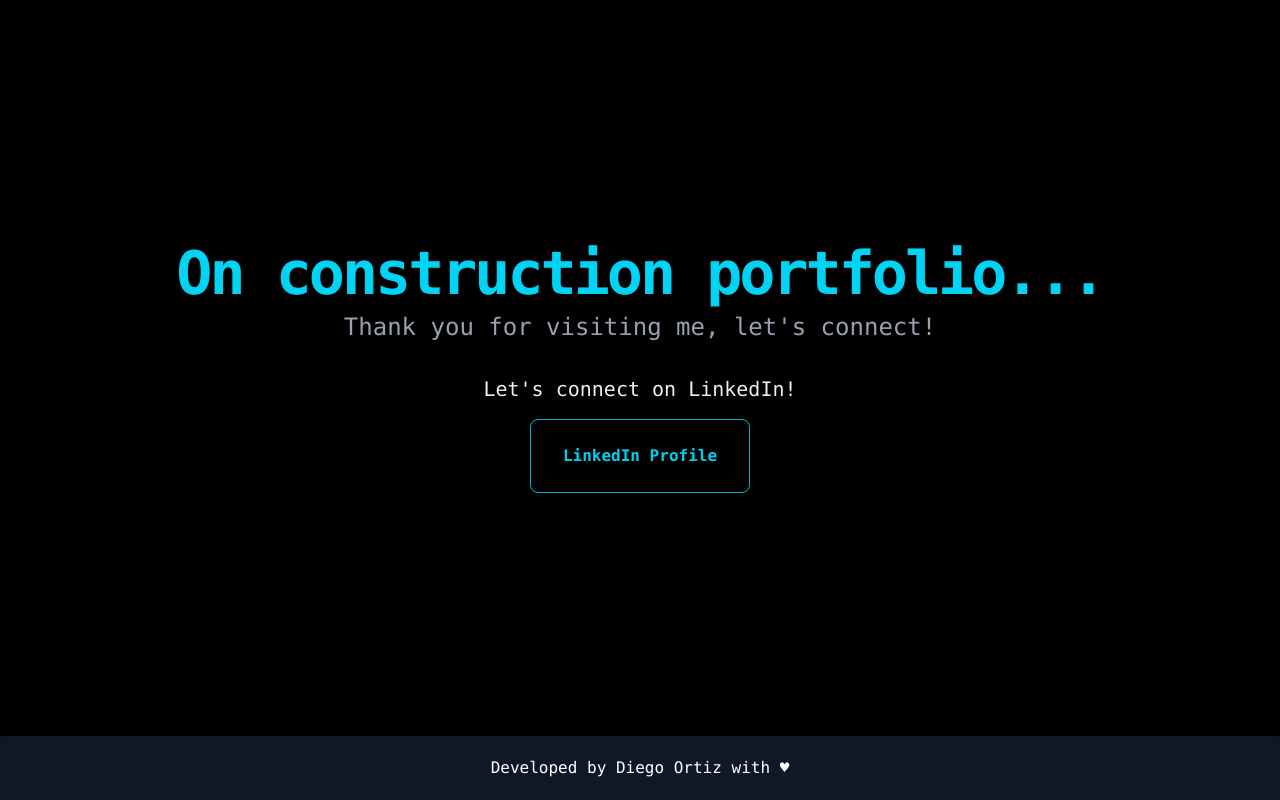
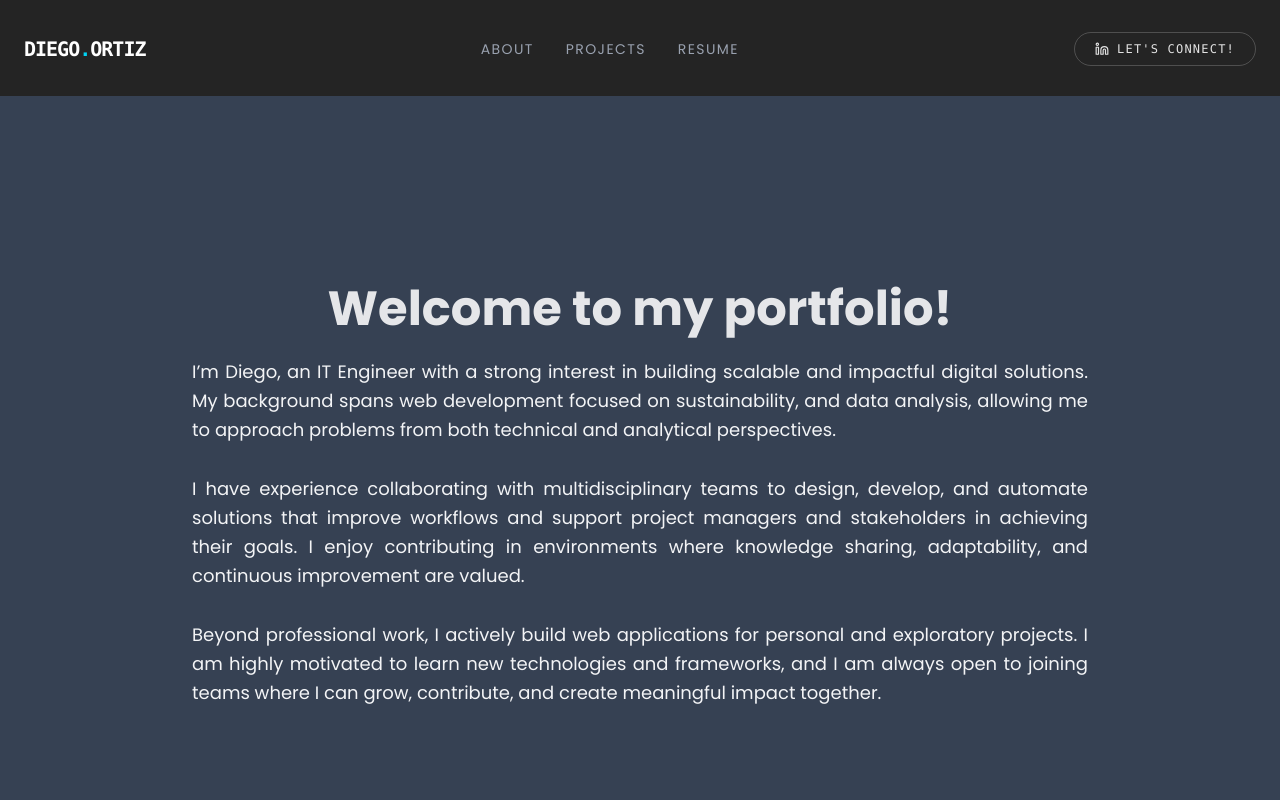
Before and after one commit to DiegoAOV02/Personal-Portfolio, a React (Vite) app: page / in a window 1280 px wide. Shown: the top 800 px of the page. Built offline with nearby package versions, Linux system fonts and the light colour scheme.

Commit message:
feat: draft for the ui
- remove the entire construction message
- drafting the ui by updating several components

```diff
--- a/src/App.tsx
+++ b/src/App.tsx
@@ -1,13 +1,12 @@
 import "./App.css";
 import "./index.css";
 import Footer from "./components/Footer/Footer";
-// import Header from "./components/Header/Header";
+import Header from "./components/Header/Header";
 import LoadingScreen from "./components/LoadingScreen/LoadingScreen";
 import { useState } from "react";
-import { motion } from "framer-motion";
-// import About from "./components/Sections/About";
-// import Projects from "./components/Sections/Projects";
-// import Resume from "./components/Sections/Resume";
+import About from "./components/Sections/About";
+import Projects from "./components/Sections/Projects";
+import Resume from "./components/Sections/Resume";
 
 function App() {
   const [isLoaded, setIsLoaded] = useState(false); // State to track if the loading screen is complete
@@ -26,7 +25,7 @@ function App() {
       ) : (
         <>
           {/* Commented section to display a "Construction Message". */}
-          {/* <div className="flex flex-col min-h-screen">
+          <div className="flex flex-col min-h-screen">
             <Header />
             <main className="flex-grow pt-24 scroll-smooth">
               <section id="about">
@@ -39,52 +38,9 @@ function App() {
                 <Resume />
               </section>
             </main>
-            <Footer />
-          </div> */}
+          </div>
 
-          <div className="flex flex-col min-h-screen bg-black text-gray-100 font-mono">
-            <main className="flex-grow flex items-center justify-center p-6">
-              <motion.div
-                initial={{ opacity: 0, scale: 0.9 }}
-                animate={{ opacity: 1, scale: 1 }}
-                transition={{ duration: 0.8, ease: "easeOut" }}
-                className="text-center space-y-8"
-              >
-                {/* Construction message */}
-                <div className="space-y-2">
-                  <h1 className="text-4xl md:text-6xl font-bold text-cyan-400 tracking-tighter">
-                    On construction portfolio...
-                  </h1>
-                  <p className="text-lg md:text-2xl text-gray-400">
-                    Thank you for visiting me, let's connect!
-                  </p>
-                </div>
-
-                {/* LinkedIn */}
-                <motion.div
-                  initial={{ opacity: 0 }}
-                  animate={{ opacity: 1 }}
-                  transition={{ delay: 0.5, duration: 1 }}
-                  className="flex flex-col items-center gap-4"
-                >
-                  <p className="text-xl">Let's connect on LinkedIn!</p>
-                  <a
-                    href="https://www.linkedin.com/in/diego-ortizv/"
-                    target="_blank"
-                    rel="noopener noreferrer"
-                    className="group relative px-8 py-6 bg-transparent border border-cyan-500 text-cyan-400 rounded-lg overflow-hidden transition-all duration-300 hover:text-black"
-                  >
-                    <span className="relative z-10 font-bold">
-                      LinkedIn Profile
-                    </span>
-                    <div className="absolute inset-0 bg-cyan-500 translate-y-full group-hover:translate-y-0 transition-transform duration-300"></div>
-                  </a>
-                </motion.div>
-              </motion.div>
-            </main>
-
-            <Footer />
-          </div>
+          <Footer />
         </>
       )}
     </>
--- a/src/components/Header/Header.tsx
+++ b/src/components/Header/Header.tsx
@@ -1,60 +1,86 @@
-import { useEffect, useRef, useState } from "react";
+import { useState, useEffect } from "react";
+import { AnimatePresence } from "framer-motion";
 import Logo from "./Logo";
 import NavDesktop from "./NavDesktop";
+import HamburgerButton from "./HamburgerButton";
 import NavMobile from "./NavMobile";
-import HamburgerButton from "./HamburgerButton";
-import useScrollSpy from "../../hooks/useScrollSpy";
 
-function Header() {
-  const [open, setOpen] = useState(false);
-  const [isScrolled, setIsScrolled] = useState(false);
-
-  const activeSection = useScrollSpy(["about", "projects", "resume"]);
-
-  const headerRef = useRef<HTMLDivElement>(null);
+const Header = () => {
+  const [isOpen, setIsOpen] = useState(false);
+  const [scrolled, setScrolled] = useState(false);
+  // NavMobile requires an activeSection string according to the error
+  const [activeSection] = useState("about");
 
   useEffect(() => {
-    const onScroll = () => {
-      setIsScrolled(window.scrollY > 10);
+    const handleScroll = () => {
+      setScrolled(window.scrollY > 50);
+
+      // Optional: Logic to update activeSection based on scroll position
+      // For now, we'll keep a default to satisfy the TypeScript requirement
     };
-    window.addEventListener("scroll", onScroll);
-    return () => window.removeEventListener("scroll", onScroll);
+    window.addEventListener("scroll", handleScroll);
+    return () => window.removeEventListener("scroll", handleScroll);
   }, []);
-
-  // Detect click outside of the header
-  useEffect(() => {
-    if (!open) return;
-
-    const handleOutsideClick = (event: MouseEvent) => {
-      if (
-        headerRef.current &&
-        !headerRef.current.contains(event.target as Node)
-      ) {
-        setOpen(false);
-      }
-    };
-
-    document.addEventListener("mousedown", handleOutsideClick);
-    return () => {
-      document.removeEventListener("mousedown", handleOutsideClick);
-    };
-  }, [open]);
 
   return (
     <header
-      ref={headerRef}
-      className={`fixed top-0 left-0 w-full z-50 transition-all duration-300 backdrop-blur-md ${
-        isScrolled ? "bg-gray-800/70 py-2 shadow-md" : "bg-transparent py-4"
-      } px-4 sm:px-6 md:px-8 text-white`}
+      className={`fixed top-0 left-0 w-full z-50 transition-all duration-500 ${
+        scrolled
+          ? "py-4 bg-black/50 backdrop-blur-md border-b border-white/5"
+          : "py-8 bg-transparent"
+      }`}
     >
-      <div className="flex items-center justify-between py-3">
+      <div className="max-w-7xl mx-auto px-6 flex items-center justify-between">
         <Logo />
-        <HamburgerButton open={open} setOpen={setOpen} />
-        <NavDesktop activeSection={activeSection} />
+
+        <NavDesktop />
+
+        <div className="hidden md:block">
+          <a
+            href="https://www.linkedin.com/in/diego-ortizv/"
+            target="_blank"
+            rel="noopener noreferrer"
+            className="group flex items-center gap-2 px-5 py-2 border border-white/20 rounded-full text-xs uppercase tracking-widest hover:bg-white hover:text-black transition-all duration-300 font-mono"
+          >
+            {/* LinkedIn SVG Icon */}
+            <svg
+              xmlns="http://www.w3.org/2000/svg"
+              width="14"
+              height="14"
+              viewBox="0 0 24 24"
+              fill="none"
+              stroke="currentColor"
+              strokeWidth="2"
+              strokeLinecap="round"
+              strokeLinejoin="round"
+              className="transition-colors duration-300"
+            >
+              <path d="M16 8a6 6 0 0 1 6 6v7h-4v-7a2 2 0 0 0-2-2 2 2 0 0 0-2 2v7h-4v-7a6 6 0 0 1 6-6z" />
+              <rect width="4" height="12" x="2" y="9" />
+              <circle cx="4" cy="4" r="2" />
+            </svg>
+            <span>Let's Connect!</span>
+          </a>
+        </div>
+
+        {/* Mobile Toggle - Updated Prop Names */}
+        <div className="md:hidden">
+          <HamburgerButton open={isOpen} setOpen={setIsOpen} />
+        </div>
       </div>
-      <NavMobile open={open} activeSection={activeSection} setOpen={setOpen} />
+
+      {/* Mobile Menu - Updated Prop Names and added activeSection */}
+      <AnimatePresence>
+        {isOpen && (
+          <NavMobile
+            open={isOpen}
+            setOpen={setIsOpen}
+            activeSection={activeSection}
+          />
+        )}
+      </AnimatePresence>
     </header>
   );
-}
+};
 
 export default Header;
--- a/src/components/Header/Logo.tsx
+++ b/src/components/Header/Logo.tsx
@@ -1,45 +1,15 @@
+import { motion } from "framer-motion";
+
 function Logo() {
   return (
-    <h1 className="group flex items-center gap-2 text-xl md:text-2xl font-bold cursor-pointer select-none">
-      {/* </> Symbol */}
-      <span
-        className="
-          text-blue-400
-          transition-all duration-300 ease-out
-          group-hover:rotate-[-8deg]
-          group-hover:scale-110
-          group-hover:text-blue-300
-        "
-      >
-        &lt;/&gt;
-      </span>
-
-      {/* Name */}
-      <span
-        className="
-          transition-all duration-300 ease-out
-          group-hover:tracking-wide
-        "
-      >
-        Diego
-        <span
-          className="
-            text-blue-400
-            relative
-            inline-block
-            transition-all duration-300 ease-out
-            group-hover:text-blue-300
-            after:absolute after:left-0 after:-bottom-1
-            after:h-[2px] after:w-0
-            after:bg-blue-400
-            after:transition-all after:duration-300
-            group-hover:after:w-full
-          "
-        >
-          Ortiz
-        </span>
-      </span>
-    </h1>
+    <motion.a
+      href="#about"
+      initial={{ opacity: 0 }}
+      animate={{ opacity: 1 }}
+      className="text-xl font-bold tracking-tighter text-white hover:text-cyan-400 transition-colors duration-300 font-mono"
+    >
+      DIEGO<span className="text-cyan-400">.</span>ORTIZ
+    </motion.a>
   );
 }
 
--- a/src/components/Header/NavDesktop.tsx
+++ b/src/components/Header/NavDesktop.tsx
@@ -1,33 +1,23 @@
-function NavDesktop({ activeSection }: { activeSection: string }) {
+const NavDesktop = () => {
   const links = [
-    { id: "about", label: "About" },
-    { id: "projects", label: "Projects" },
-    { id: "resume", label: "Resume" },
+    { name: "About", href: "#about" },
+    { name: "Projects", href: "#projects" },
+    { name: "Resume", href: "#resume" },
   ];
 
-  const handleClick = (id: string) => {
-    const section = document.getElementById(id);
-    if (section) {
-      section.scrollIntoView({ behavior: "smooth" });
-    }
-  };
-
   return (
-    <ul className="hidden md:flex space-x-4 lg:space-x-8 text-base">
-      {links.map(({ id, label }) => (
-        <li key={id}>
-          <button
-            onClick={() => handleClick(id)}
-            className={`transition-colors duration-200 cursor-pointer ${
-              activeSection === id ? "text-cyan-400" : "hover:text-gray-400"
-            }`}
-          >
-            {label}
-          </button>
-        </li>
+    <nav className="hidden md:flex items-center gap-8">
+      {links.map((link) => (
+        <a
+          key={link.name}
+          href={link.href}
+          className="text-sm uppercase tracking-widest text-gray-400 hover:text-white transition-colors duration-300"
+        >
+          {link.name}
+        </a>
       ))}
-    </ul>
+    </nav>
   );
-}
+};
 
 export default NavDesktop;
```
